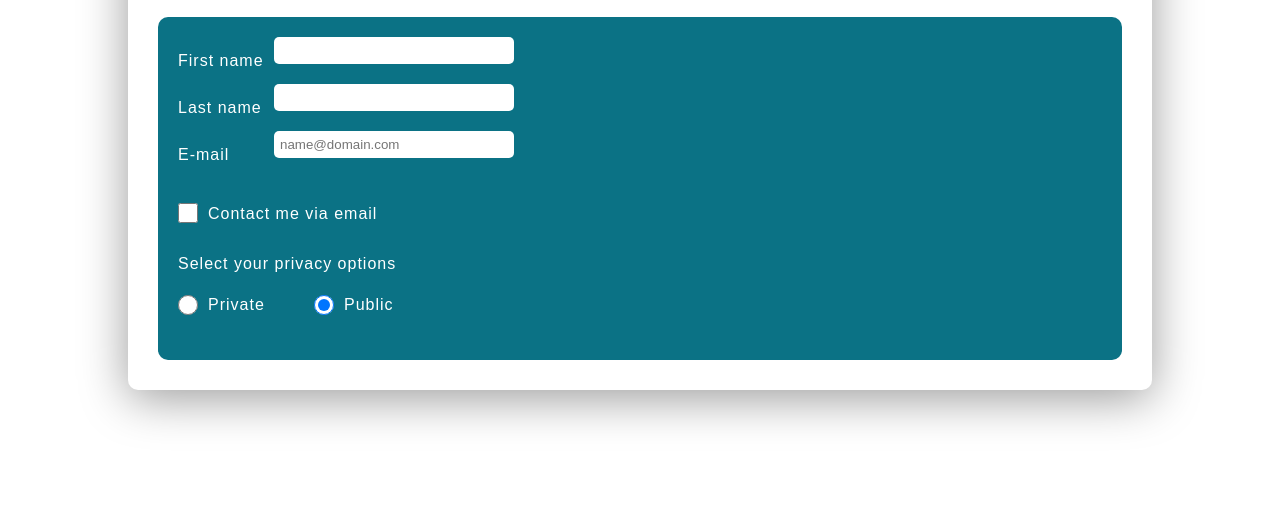
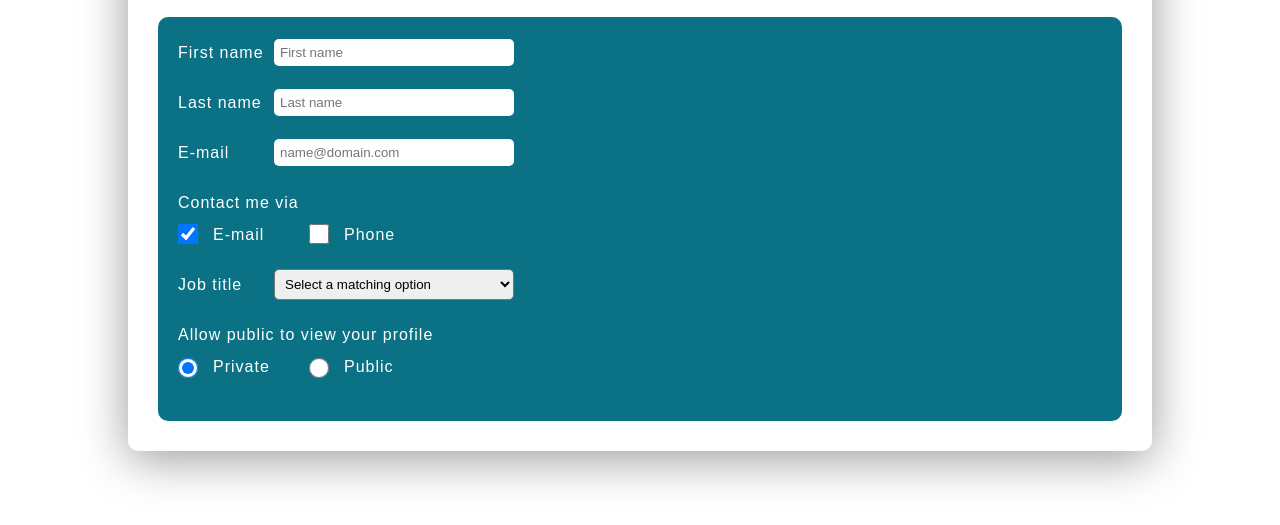
Before and after one commit to tvn9/form, a plain HTML site: page p1/index.html in a window 1280 px wide. Shown: the part 157-682 px from the top of the page. Drawn offline with Linux system fonts and the light colour scheme.

Commit message:
Drop down list

```diff
--- a/p1/index.html
+++ b/p1/index.html
@@ -20,17 +20,29 @@
           <form class="form-profile" action="" method="POST">
             <!-- Adding user name and email address input fields -->
             <div class="form-row">
-              <label class="name-label" for="fname">First name</label>
-              <input class="name-input" type="text" name="fname" id="fname" />
+              <label class="input-label" for="fname">First name</label>
+              <input
+                class="input-name"
+                type="text"
+                name="fname"
+                id="fname"
+                placeholder="First name"
+              />
             </div>
             <div class="form-row">
-              <label class="name-label" for="name">Last name</label>
-              <input class="name-input" type="text" name="lname" id="lname" />
+              <label class="input-label" for="lname">Last name</label>
+              <input
+                class="input-name"
+                type="text"
+                name="lname"
+                id="lname"
+                placeholder="Last name"
+              />
             </div>
             <div class="form-row">
-              <label class="email-label" for="email">E-mail</label>
+              <label class="input-label" for="email">E-mail</label>
               <input
-                class="email-input"
+                class="input-email"
                 type="email"
                 name="email"
                 id="email"
@@ -39,41 +51,69 @@
             </div>
 
             <!-- Adding checkbox input options -->
+            <fieldset class="form-fieldset">
+              <legend>Contact me via</legend>
               <div class="form-row">
                 <input
-                class="checkbox-input"
+                  class="input-checkbox"
+                  type="checkbox"
+                  name="email-optin"
+                  id="email-optin"
+                  value="optin"
+                  checked
+                />
+                <label for="email-optin" class="input-label">
+                  <span>E-mail</span>
+                </label>
+                <input
+                  class="input-checkbox"
                   type="checkbox"
                   name="email-optin"
                   id="email-optin"
                   value="optin"
                 />
-              <label for="email-optin" class="checkbox-label"
-                ><span>Contact me via email</span></label
-              >
+                <label for="email-optin" class="input-label">
+                  <span>Phone</span>
+                </label>
+              </div>
+            </fieldset>
+
+            <!-- Adding industry drop down options -->
+            <div class="form-row">
+              <label class="input-label" for="industry">Job title</label>
+              <select class="input-dropdown" name="industry" id="industry">
+                <option value="select-one">Select a matching option</option>
+                <option value="web-developer">Web Developer</option>
+                <option value="software-developer">Software Developer</option>
+                <option value="test-engineer">Test Engineer</option>
+                <option value="data-analysit">Data Analysit</option>
+                <option value="data-scientist">Data Scientist</option>
+              </select>
             </div>
 
             <!-- Adding radio button input fields -->
-            <fieldset class="form-radio">
-              <legend>Select your privacy options</legend>
+            <fieldset class="form-fieldset">
+              <legend>Allow public to view your profile</legend>
               <div class="form-row">
                 <input
-                  class="radio-input"
+                  class="input-radio"
                   type="radio"
                   name="privacy-type"
                   id="privacy-type-1"
+                  value="no"
+                  checked
                 />
-                <label class="radio-label" for="public-type-1">Private</label>
+                <label class="input-label" for="public-type-1">Private</label>
               </div>
               <div class="form-row">
                 <input
-                  class="radio-input"
+                  class="input-radio"
                   type="radio"
                   name="privacy-type"
                   id="privacy-type-2"
                   value="yes"
-                  checked
                 />
-                <label class="radio-label" for="public-type-2">Public</label>
+                <label class="input-label" for="public-type-2">Public</label>
               </div>
             </fieldset>
           </form>
--- a/p1/styles.css
+++ b/p1/styles.css
@@ -11,8 +11,9 @@
 
   /* Idividual Components Section */
   --item-margin-bottom: 20px;
-  --item-margin-top: 20px;
-  --item-margin-right: 10px;
+  --item-margin-top-20: 20px;
+  --item-margin-top-30: 30px;
+  --item-margin-right: 15px;
   --item-margin-bottom-20: 20px;
   --item-margin-bottom-15: 10px;
   --item-margin-bottom-7: 7px;
@@ -30,7 +31,8 @@
   --letter-space-main: 1px;
 
   /* Site wide input setting */
-  --label-width: 6rem;
+  --label-width-6: 6rem;
+  --label-width-10: 10rem;
   --checkbox-lebel-width: 20rem;
   --input-form-height: 25px;
   --input-border-radius: 5px;
@@ -91,20 +93,8 @@ body {
   border-radius: var(--item-border-radius);
 }
 
-.form-row {
-  display: flex;
-  flex-direction: row;
-  justify-content: flex-start;
-  align-items: center;
-}
-
-.form-row .name-label,
-.form-row .email-label {
-  width: var(--label-width);
-}
-
-.form-row .name-input,
-.form-row .email-input {
+.form-row .input-name,
+.form-row .input-email {
   margin-bottom: var(--item-margin-bottom-20);
   padding: var(--input-padding);
   border-radius: var(--input-border-radius);
@@ -120,37 +110,48 @@ body {
 }
 
 /* Checkbox section */
-.form-row .checkbox-input,
-.form-row .checkbox-label {
+.form-row .input-checkbox {
   width: 20px;
   height: 30px;
-  margin-top: var(--item-margin-top);
+  margin-top: -10px;
   margin-right: var(--item-margin-right);
+  margin-bottom: var(--item-margin-bottom-15);
 }
-.form-row .checkbox-label {
-  width: var(--checkbox-lebel-width);
+
+/* Select Dropdown Section */
+.form-row .input-dropdown {
+  width: var(--input-width);
+  padding: var(--input-padding);
+  margin-top: -10px;
+  margin-right: var(--item-margin-right);
+  margin-bottom: var(--item-margin-bottom-15);
+  border-radius: var(--input-border-radius);
 }
 
 /* Radio Button Section */
-.form-radio {
+.form-fieldset {
+  display: flex;
+  flex-direction: row;
+  justify-content: flex-start;
+  /* align-items: center; */
+  border: none;
+}
+
+.form-row .input-radio {
+  width: 20px;
+  height: 20px;
+  margin-top: -16px;
+  margin-right: var(--item-margin-right);
+}
+
+.form-row {
   display: flex;
   flex-direction: row;
   justify-content: flex-start;
   align-items: center;
-  border: none;
-  margin-top: var(--item-margin-top);
-  margin-right: var(--item-margin-right);
 }
 
-.form-row .radio-input,
-.form-row .radio-label {
-  display: flex;
-  align-items: center;
-  width: 20px;
-  height: 30px;
-  margin: 10px 10px 20px 0px;
+.form-row .input-label {
+  width: var(--label-width-6);
+  height: 50px;
 }
-
-.form-row .radio-label {
-  width: var(--label-width);
-}
```
Lines whose indentation alone changed are shown as unchanged.
